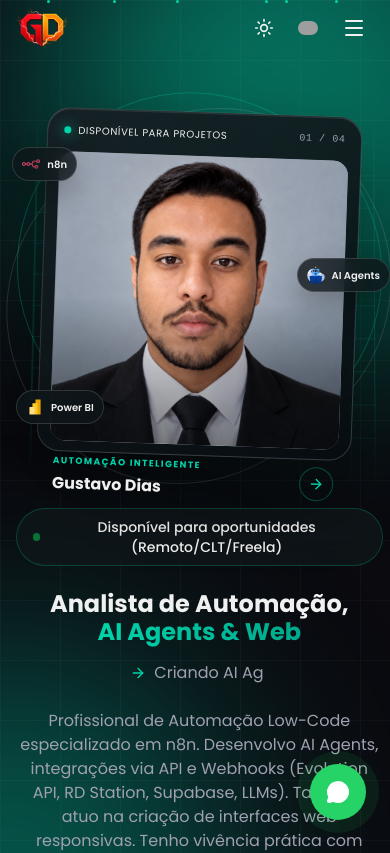
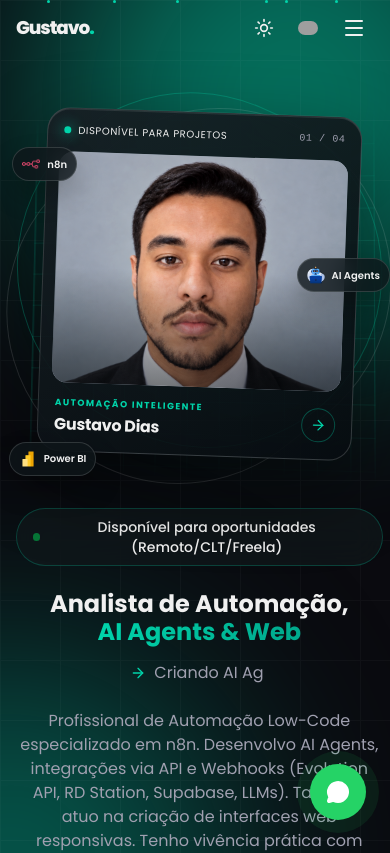
Before and after one commit to GustavoDiasdeOliveira/gd.project, a Next.js app: page / in a window 390 px wide. Shown: the top 853 px of the page. Built offline with nearby package versions, Linux system fonts and the light colour scheme; grey boxes are pictures that could not be loaded.

Commit message:
Refina identidade visual e responsividade do portfólio

```diff
--- a/app/globals.css
+++ b/app/globals.css
@@ -86,6 +86,9 @@
 .profile-card {
   position: absolute;
   inset: 9% 10% 6%;
+  display: flex;
+  flex-direction: column;
+  min-height: 0;
   padding: 16px;
   border: 1px solid rgba(255,255,255,.16);
   border-radius: 28px;
@@ -98,19 +101,29 @@
 .profile-status { display: inline-flex; align-items: center; gap: 7px; color: var(--foreground); }
 .profile-status-dot { width: 7px; height: 7px; border-radius: 50%; background: var(--primary); box-shadow: 0 0 14px var(--primary); }
 .profile-index { font-family: var(--font-mono); }
-.profile-portrait-wrap { position: relative; aspect-ratio: 1 / 1; width: 100%; overflow: hidden; border-radius: 18px; background: #8793a0; }
+.profile-portrait-wrap { position: relative; flex: 1 1 auto; min-height: 0; width: 100%; aspect-ratio: 1.15 / 1; overflow: hidden; border-radius: 18px; background: #8793a0; }
 .profile-portrait { object-fit: cover; object-position: center top; filter: saturate(.92) contrast(1.04); }
 .profile-portrait-wrap::after { content: ''; position: absolute; inset: 0; background: linear-gradient(180deg, transparent 50%, rgba(5,10,13,.55)); pointer-events: none; }
 .profile-card-footer { padding: 14px 4px 2px; }
 .profile-eyebrow { margin: 0 0 3px; color: var(--primary); font-size: 9px; font-weight: 700; letter-spacing: .16em; }
-.profile-name { margin: 0; font-size: clamp(1rem, 2vw, 1.25rem); font-weight: 700; }
+.profile-name { margin: 0; font-size: clamp(1rem, 2vw, 1.25rem); font-weight: 700; letter-spacing: -.02em; }
+.brand-wordmark { color: var(--foreground); font-size: clamp(1.15rem, 2vw, 1.45rem); font-weight: 800; letter-spacing: -.06em; }
+.brand-wordmark span { color: var(--primary); }
+.brand-wordmark-footer { font-size: 1.15rem; }
+#projetos, #sobre { scroll-margin-top: 5rem; }
+#projetos .gradient-border { background: linear-gradient(180deg, color-mix(in srgb, var(--card) 94%, var(--primary)), var(--card)); box-shadow: 0 18px 50px rgba(0,0,0,.14); }
+#projetos .gradient-border:hover { box-shadow: 0 24px 70px rgba(var(--primary-rgb), .14); }
+#projetos .gradient-border > div:last-child { background: linear-gradient(180deg, color-mix(in srgb, var(--card) 96%, var(--primary)), var(--card)); }
+#sobre .slide-right { max-width: 42rem; }
+#sobre .slide-right > .space-y-3 { padding: clamp(1.25rem, 3vw, 2rem); border: 1px solid var(--border); border-radius: 1.5rem; background: color-mix(in srgb, var(--card) 78%, transparent); box-shadow: 0 20px 60px rgba(0,0,0,.12); }
+@media (max-width: 640px) { .profile-card { inset: 8% 7% 5%; padding: 12px; } .profile-portrait-wrap { aspect-ratio: 1.08 / 1; } }
 .profile-arrow { display: grid; place-items: center; width: 34px; height: 34px; border: 1px solid rgba(var(--primary-rgb), .32); border-radius: 50%; color: var(--primary); }
 .profile-arrow svg { width: 16px; }
 .profile-float { position: absolute; z-index: 3; display: inline-flex; align-items: center; gap: 7px; padding: 9px 12px; border: 1px solid rgba(255,255,255,.14); border-radius: 999px; background: rgba(15, 22, 26, .78); backdrop-filter: blur(14px); box-shadow: 0 14px 28px rgba(0,0,0,.24); color: var(--foreground); font-size: 12px; font-weight: 600; }
 .profile-float img { width: 18px; height: 18px; object-fit: contain; }
 .profile-float-n8n { top: 17%; left: -2%; }
 .profile-float-ai { top: 45%; right: -8%; }
-.profile-float-bi { bottom: 13%; left: 0; }
+.profile-float-bi { bottom: 0; left: -2%; }
 @media (max-width: 640px) {
   .profile-stage { width: min(94vw, 390px); }
   .profile-card { inset: 8% 7% 5%; padding: 12px; border-radius: 23px; }
--- a/components/landing/footer.tsx
+++ b/components/landing/footer.tsx
@@ -43,7 +43,7 @@ export function Footer() {
           {/* Logo & Tagline */}
           <div className="col-span-2 sm:col-span-2 lg:col-span-1 text-center sm:text-left">
             <Link href="#inicio" className="inline-flex items-center gap-1 text-xl sm:text-2xl font-bold mb-3 sm:mb-4">
-              <img src="./logoGDHeader.png" alt="GD Logo" className="h-8 w-auto" />
+              <span className="brand-wordmark brand-wordmark-footer">Gustavo<span>.</span></span>
             </Link>
             <p className="text-muted-foreground text-xs sm:text-sm leading-relaxed text-pretty">
               {t("footer.description")}
--- a/components/landing/header.tsx
+++ b/components/landing/header.tsx
@@ -91,7 +91,7 @@ export function Header() {
         <div className="flex items-center justify-between h-14 sm:h-16 lg:h-20">
           {/* Logo */}
           <Link href="#inicio" className="flex items-center gap-1 text-2xl font-bold">
-            <img src="./logoGDHeader.png" alt="GD Logo" className="h-10 w-auto" />
+            <span className="brand-wordmark">Gustavo<span>.</span></span>
           </Link>
 
           {/* Desktop Navigation */}
```
